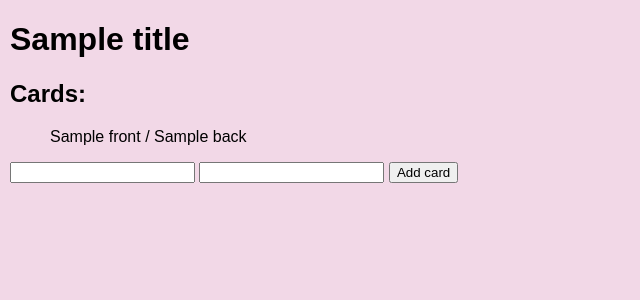
After one commit to froggicat/flashie, a Flask app: template templates/spec_point.html in a window 1280 px wide. The commit adds this page. Shown: the top 300 px of the page, without its empty margins (0-640 px from the left). Run offline with Flask 3, Linux system fonts and the light colour scheme; the template is opened without the code that fills it: most values are stand-ins (such as "Sample title", 1, 10 or a date in 2020).

Commit message:
completed section 5, which allows user to add cards to various points on the specification - learned about GET/POST methods, and connecting web forms to SQL database

```diff
--- a/app.py
+++ b/app.py
@@ -1,8 +1,45 @@
-from flask import Flask, render_template
-from db import load_spec_tree
+from flask import Flask, render_template, request, redirect, url_for
+from db import load_spec_tree, get_connection
 
 app = Flask(__name__)
 
 @app.route("/")
 def home():
     return render_template("home.html", spec_points=load_spec_tree())
+
+@app.route("/spec/<int:id>", methods=["GET", "POST"])
+def spec_point(id):
+    if request.method == "POST":
+        front = request.form["front"]
+        back = request.form["back"]
+
+        conn = get_connection()
+        cursor = conn.cursor()
+        cursor.execute(
+            "INSERT INTO cards (spec_point_id, front, back) VALUES (?, ?, ?)",
+            (id, front, back),
+        )
+        conn.commit()
+        conn.close()
+
+        return redirect(url_for("spec_point", id=id))
+
+    conn = get_connection()
+    cursor = conn.cursor()
+
+    # gets the title to display at the top
+    cursor.execute('SELECT title FROM spec_points WHERE id = ?', (id,))
+    row = cursor.fetchone()
+
+    # gets the front and back of created cards for that specific spec point
+    cursor.execute("""
+        SELECT front, back FROM cards WHERE spec_point_id = ?
+    """, (id,))
+    cards = cursor.fetchall()
+    conn.close()
+
+    return render_template(
+        "spec_point.html",
+        title=row["title"],
+        cards=cards,
+    )
--- a/db.py
+++ b/db.py
@@ -1,10 +1,6 @@
-"""Task 4.6 helpers — load flat spec_points rows and rebuild the nested tree.
-Import this from app.py (or paste the functions there — your call).
-"""
 import sqlite3
 
 DB_PATH = "db.sqlite"
-
 
 def get_connection():
     conn = sqlite3.connect(DB_PATH)
@@ -18,8 +14,6 @@ def load_spec_tree():
     conn = get_connection()
     cursor = conn.cursor()
 
-    # TODO(you): SELECT id, title, parent_id FROM spec_points
-    # rows = cursor.fetchall()
     cursor.execute("""
         SELECT id, title, parent_id FROM spec_points
     """)
@@ -40,7 +34,7 @@ def load_spec_tree():
 
     #fill nodes_by_id from rows
     for row in rows:
-        nodes_by_id[row["id"]] = {"title" : row["title"], "children" : []}
+        nodes_by_id[row["id"]] = {"id" : row["id"], "title" : row["title"], "children" : []}
 
     #link children / collect roots
     for row in rows:
--- a/templates/base.html
+++ b/templates/base.html
@@ -6,7 +6,7 @@
   </head>
   <body>
     {% block content %}
-    {# Child templates fill this. Leave the block empty here. #}
+    {# Child templates fill this.#}
     {% endblock %}
     <script src="{{ url_for('static', filename='tree.js') }}"></script>
   </body>
--- a/templates/home.html
+++ b/templates/home.html
@@ -9,10 +9,10 @@
         {% for node in nodes %}
           <li class="spec-item">
             {% if node.children %}
-              <button type="button" class="tree-toggle"> {{node.title}} </button>
+              <button type="button" class="tree-toggle"> <a href="{{ url_for('spec_point', id=node.id )}}"> {{node.title}} </a> </button>
               {{ render_tree(node.children)}}
             {% else %}
-              {{node.title}}
+            <a href="{{ url_for('spec_point', id=node.id )}}"> {{node.title}} </a>
             {% endif %}
           </li>
         {% endfor %}
--- /dev/null
+++ b/templates/spec_point.html
@@ -0,0 +1,18 @@
+{% extends "base.html" %}
+
+{% block content %}
+    <h1>{{ title }}</h1>
+    <h2>Cards: </h2>
+    <ul>
+        {% for card in cards %}
+            <li>
+                {{ card.front }} / {{ card.back }}
+            </li>
+        {% endfor %}
+    </ul>
+    <form method="post">
+        <input type="text" name="front">
+        <input type="text" name="back">
+        <button type="submit">Add card</button>
+    </form>
+{% endblock %}
```
Also changed, not shown: learning/file-map.md (+7 -6 lines), learning/knowledge-graph.md (+16 -10 lines), learning/plan.md (+11 -0 lines).
